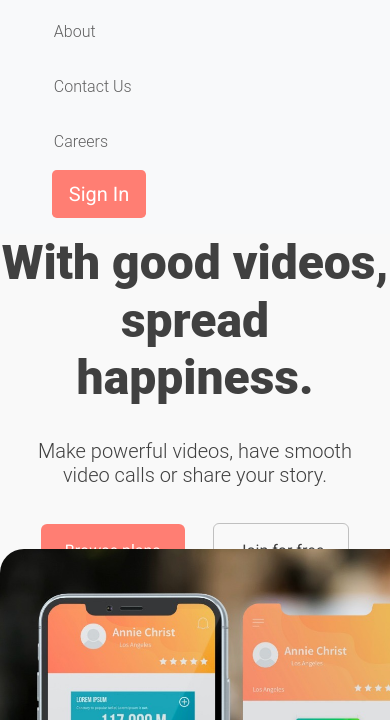
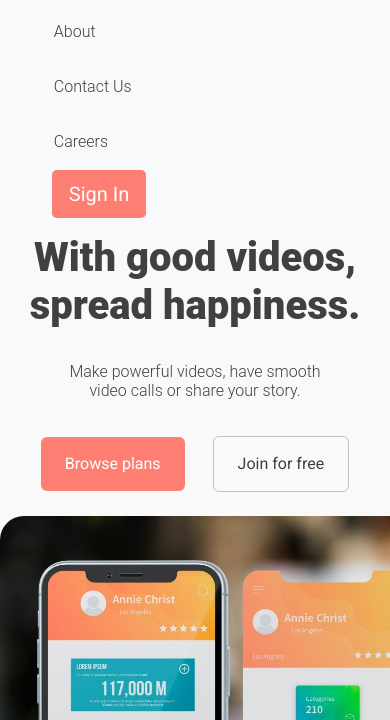
Before and after one commit to aswanimanav/gidly, a plain HTML site: page index.html in a window 390 px wide. Both pictures are taken after a click on the button "Toggle navigation". Shown: the part 124-844 px from the top of the page. Drawn offline with nearby package versions, Linux system fonts and the light colour scheme.

Commit message:
make info responsive

```diff
--- a/index.css
+++ b/index.css
@@ -47,11 +47,11 @@ nav a {
 
 
 .navbar-light .navbar-nav .nav-link {
-	color: #606060;
+	color: #404040;
 }
 
 .navbar-light .navbar-nav .nav-link:hover {
-	color: black;
+	color: #404040;
 }
 
 nav .btn {
@@ -73,14 +73,21 @@ i {
 .info {
 	margin-top: 15rem;
 	text-align: center;
-	width: 100%;
-	height: 40vh;
+	height: 25rem;
+	margin: 15rem 1rem 0rem 1rem;
 }
+
+
 .info h1 {
 	font-size: 5rem;
 	font-family: 'Roboto Black', sans-serif;
 	color: #404040;
 }
+
+.info h1 span {
+	display: block;
+}
+
 .info h5 {
 	font-size: 1.5rem;
 	font-family: 'Roboto Light', sans-serif;
@@ -349,10 +356,13 @@ hr {
 
 @media screen and (max-width: 768px) {
 	.info h1 {
-	  font-size: 3rem;
+	  font-size: 2.5rem;
   }
 
   .info h5 {
-	  font-size: 1.25rem;
+	  font-size: 1rem;
+  }
+  .grid-container {
+	  margin-top: 0;
   }
 }
--- a/index.html
+++ b/index.html
@@ -1,6 +1,8 @@
 <!DOCTYPE html>
 <html>
 <head>
+	<meta charset="utf-8">
+	<meta name="viewport" content="width=device-width, initial-scale=1, shrink-to-fit=no">
 	<title>Gidly | Share videos anytime, anywhere.</title>
 	    <!-- Font Awesome -->
   	<link rel="stylesheet" href="https://use.fontawesome.com/releases/v5.7.0/css/all.css">
@@ -20,7 +22,6 @@
 				aria-controls="navbarSupportedContent" aria-expanded="false" aria-label="Toggle navigation">
 				<span class="navbar-toggler-icon"></span>
 			</button>
-
 			<div class="collapse navbar-collapse" id="navbarSupportedContent">
 				<ul class="navbar-nav mr-auto">
 					<li class="nav-item">
@@ -40,7 +41,7 @@
 
 
 		<div class="info">
-			<h1>With good videos, <br>spread happiness.</h1><br>
+			<h1><span>With good videos,</span><span>spread happiness.</span></h1><br>
 			<h5>Make powerful videos, have smooth <br>video calls or share your story.</h5>
 			<br>
 			<button class="button" id="button1">Browse plans</button>
```
